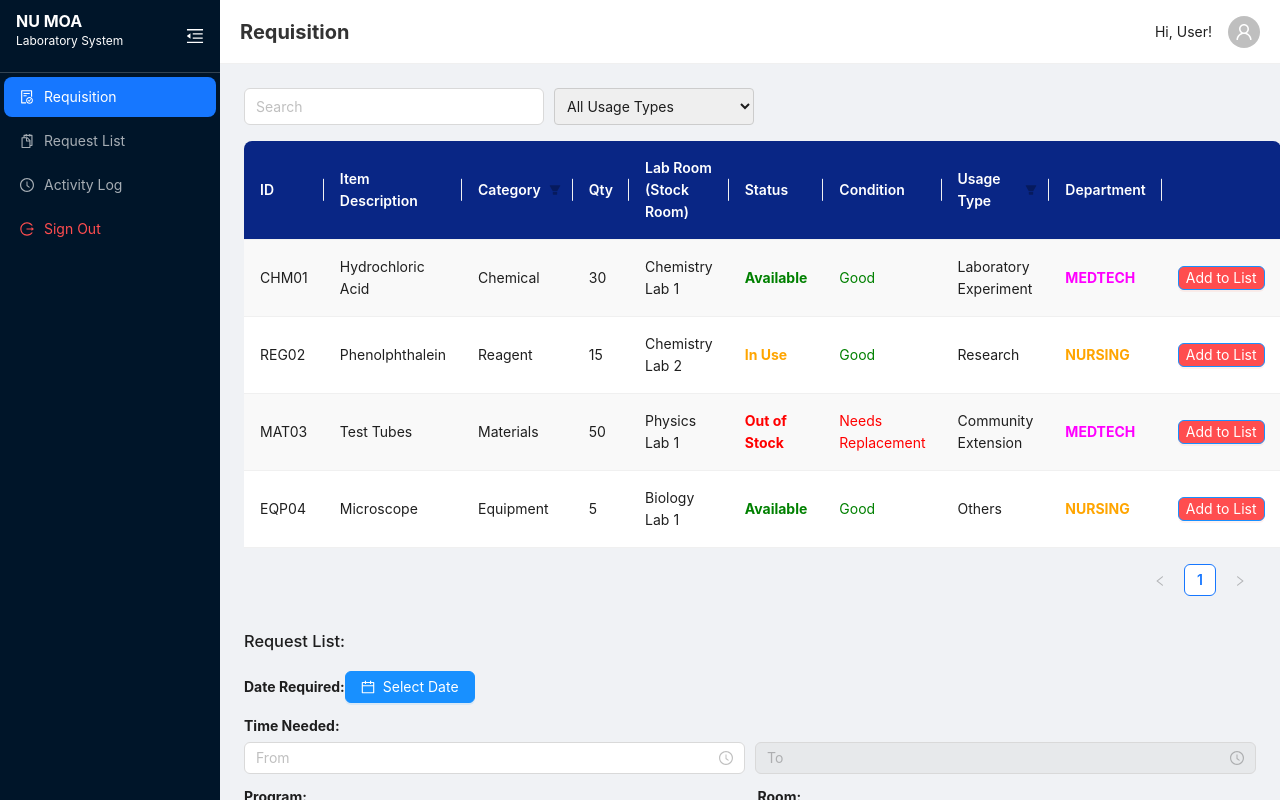
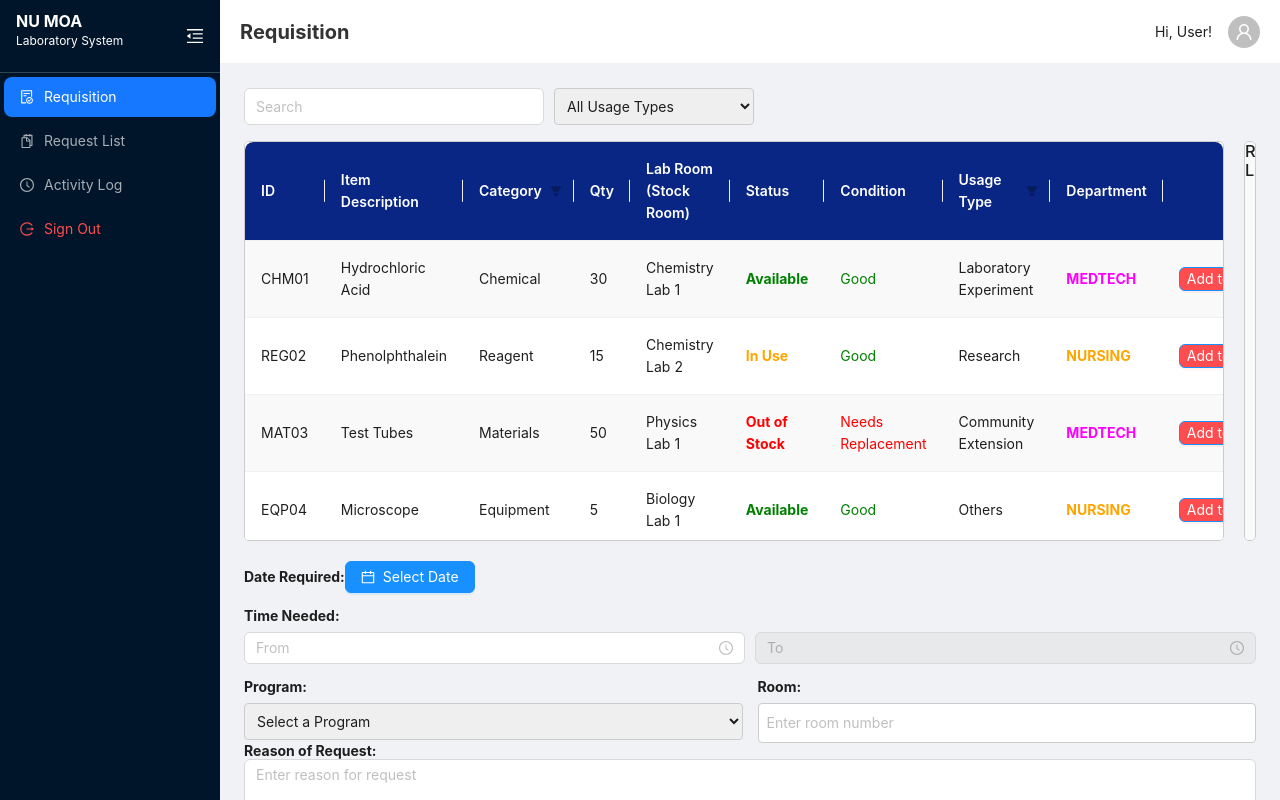
Before and after one commit to Blyn04/webnuls, a React (Create React App) app: page /requisition in a window 1280 px wide. Built offline with nearby package versions, Linux system fonts and the light colour scheme.

Commit message:
REQUISITION TABLE SLIGHT FIXED

```diff
--- a/src/components/styles/usersStyle/Requisition.css
+++ b/src/components/styles/usersStyle/Requisition.css
@@ -11,14 +11,6 @@
 
 .requisition-search {
   width: 300px;
-}
-
-.requisition-table {
-  margin-bottom: 20px;
-}
-
-.request-list-container {
-  margin-top: 20px;
 }
 
 .request-card {
@@ -67,3 +59,48 @@
 .room-container {
   flex: 1;
 }
+
+.requisition-container {
+  display: flex;
+  flex-direction: column;
+  gap: 20px;
+}
+
+.table-request-container {
+  display: flex;
+  gap: 20px;
+}
+
+.table-container {
+  flex: 3;
+}
+
+.request-list-container {
+  flex: 1;
+  overflow-y: auto;
+  max-height: 500px;
+  padding-right: 10px;
+  border: 1px solid #ccc;
+  border-radius: 5px;
+  background-color: #f9f9f9;
+}
+
+.requisition-table {
+  overflow-y: auto;
+  max-height: 400px;
+  border: 1px solid #ccc;
+  border-radius: 5px;
+  background-color: #fff;
+}
+
+.requisition-table .ant-table-container {
+  max-height: 400px;
+  overflow-y: auto;
+}
+
+.requisition-table .ant-table-thead > tr > th {
+  position: sticky;
+  top: 0;
+  background: #f5f5f5;
+  z-index: 1;
+}
--- a/src/components/users/Requisition.js
+++ b/src/components/users/Requisition.js
@@ -288,9 +288,7 @@ const Requisition = () => {
         <AppHeader pageTitle={pageTitle} />
 
         <Content className="requisition-content">
-
           <div className="requisition-header">
-
             <div style={{ display: "flex", gap: "10px" }}>
               <Input
                 placeholder="Search"
@@ -325,6 +323,7 @@ const Requisition = () => {
             </div>
           </div>
 
+          <div className="table-request-container">
             <Table
               dataSource={filteredItems}
               columns={columns}
@@ -374,6 +373,7 @@ const Requisition = () => {
                   />
                 </Card>
               ))}
+            </div>
           </div>
 
           <div className="request-details">
@@ -580,6 +580,10 @@ const Requisition = () => {
               </h4>
 
               <h4>
+                <strong>Time Needed:</strong> {"N/A"}
+              </h4>
+
+              <h4>
                 <strong>Message:</strong>{" "}
                 <em>{reason || "No message provided."}</em>
               </h4>
```
Lines whose indentation alone changed are shown as unchanged.
